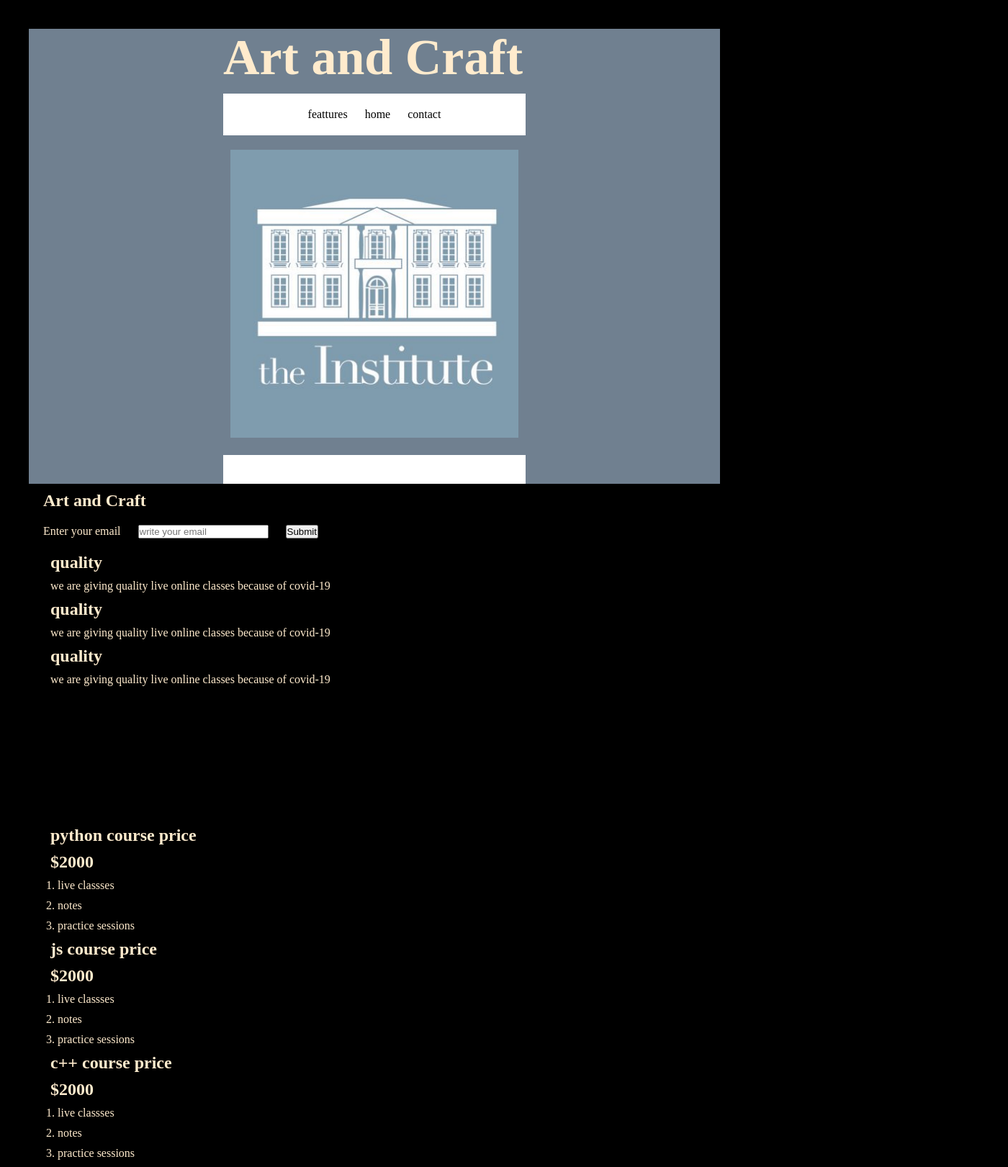
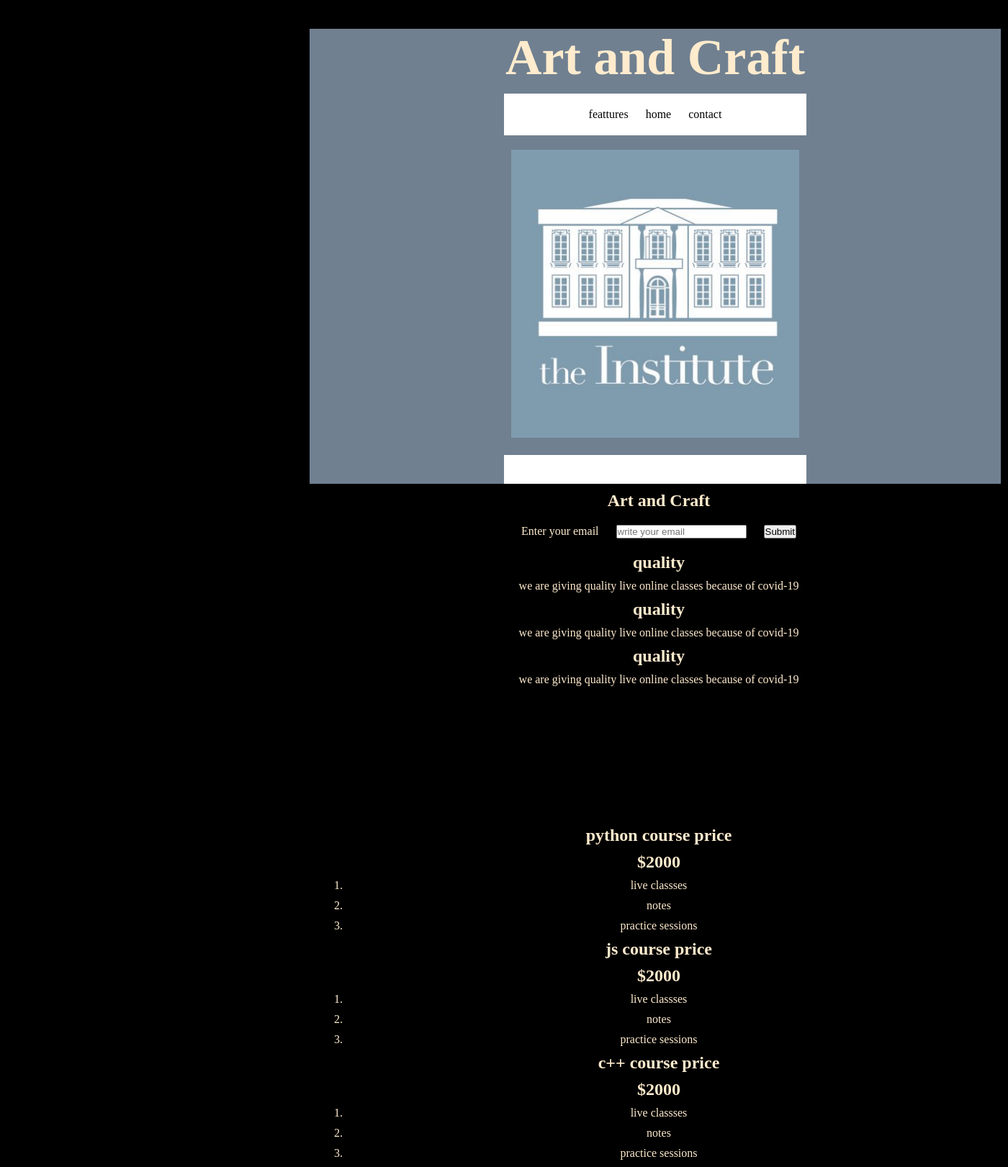
Before and after one commit to kalyani754975/freeCodeCamp, a PHP site: page /landing_page.html in a window 1400 px wide. Shown: the whole page at 72% size. Run offline with PHP 8.4, Linux system fonts and the light colour scheme; grey boxes are pictures that could not be loaded.

Commit message:
landing page

```diff
--- a/Responsive Web Design Certification/Responsive Web Design Projects/landing page/landing_page.css
+++ b/Responsive Web Design Certification/Responsive Web Design Projects/landing page/landing_page.css
@@ -17,6 +17,7 @@ body{
 #page{
     /* position: relative;   */
     position: absolute;
+    text-align: center;
 
 }
 
@@ -47,8 +48,20 @@ a:hover {
 }
 
 
-header{
+#header{
+    /* width:100%; */
+
+    margin-left: 400px;
+
     min-height: 120px ;
     padding: 0px 250px;
     background-color: slategray;
 }
+
+#submitt{
+    /* text-align-last:center;
+    text-align:center; */
+    /* margin-left; */
+    padding-left:400px
+
+}
--- a/Responsive Web Design Certification/Responsive Web Design Projects/landing page/landing_page.html
+++ b/Responsive Web Design Certification/Responsive Web Design Projects/landing page/landing_page.html
@@ -32,7 +32,7 @@
             </nav>
         </header>
 
-        <section id="submit">
+        <section id="submitt">
             <div>
                 <p><h1>Art and Craft</h1></p>
                 <div></div>
@@ -49,7 +49,7 @@
         </section>
 
 
-        <div id ="data">
+        <div id ="submitt">
 
 
             <section id ="features">
```
